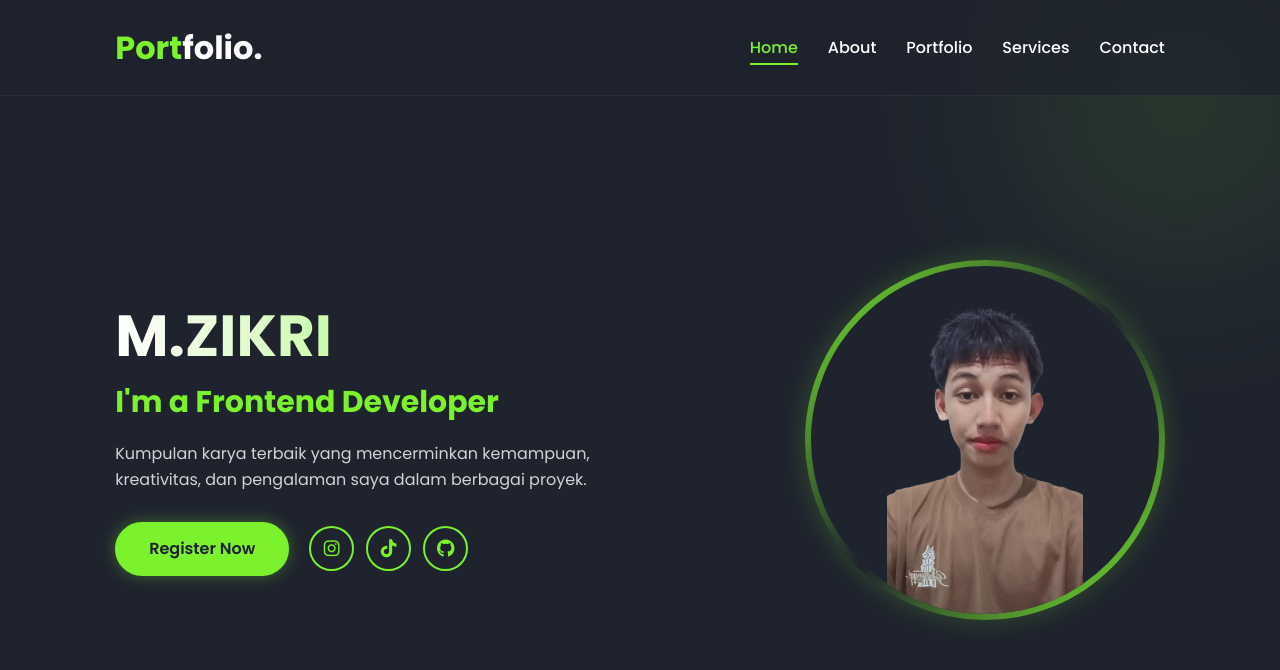
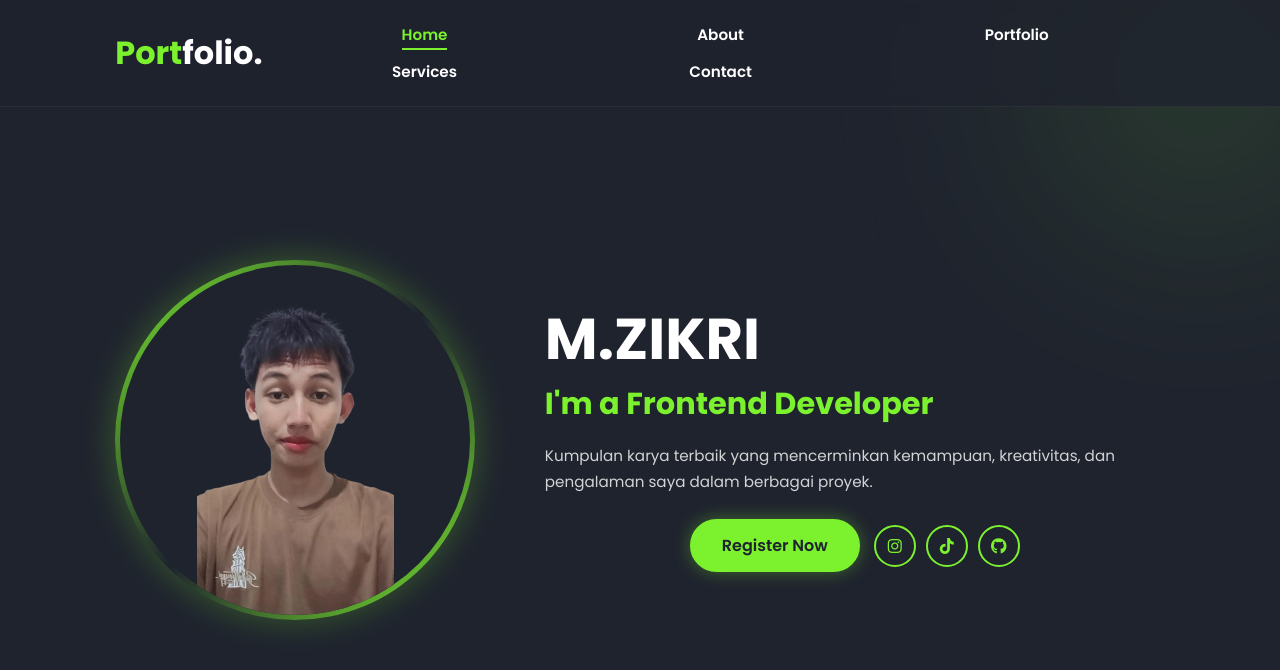
Before and after one commit to trynvexa/sayu, a plain HTML site: page index.html in a window 1280 px wide. Drawn offline with Linux system fonts and the light colour scheme.

Commit message:
mengubah setelan css

```diff
--- a/style.css
+++ b/style.css
@@ -1,5 +1,14 @@
 /* ================= GOOGLE FONT ================= */
 @import url("https://fonts.googleapis.com/css2?family=Poppins:wght@300;400;500;600;700&display=swap");
+
+/* ================= ROOT ================= */
+:root {
+  --dark: #1f232e;
+  --green: #7cf12e;
+  --white: #ffffff;
+  --gray: rgba(255, 255, 255, 0.8);
+  --glass: rgba(31, 35, 46, 0.78);
+}
 
 /* ================= RESET ================= */
 * {
@@ -8,48 +17,42 @@
   box-sizing: border-box;
 }
 
-/* ================= ROOT ================= */
-:root {
-  --dark-color: #1f232e;
-  --dark2-color: #151821;
-  --green-color: #7cf12e;
-  --white-color: #ffffff;
-}
-
-/* ================= GLOBAL ================= */
 html {
   scroll-behavior: smooth;
 }
 
 body {
   font-family: "Poppins", sans-serif;
-  background: var(--dark-color);
-  color: var(--white-color);
-  line-height: 1.6;
+  background: var(--dark);
+  color: var(--white);
   overflow-x: hidden;
   position: relative;
 }
 
-/* BACKGROUND GLOW */
 body::before {
   content: "";
   position: fixed;
-  width: 500px;
-  height: 500px;
-  top: -150px;
-  right: -150px;
+  top: -180px;
+  right: -180px;
+  width: 520px;
+  height: 520px;
   background: radial-gradient(circle, rgba(124, 241, 46, 0.15), transparent 70%);
-  filter: blur(80px);
+  filter: blur(90px);
   z-index: -1;
 }
 
 a {
-  color: var(--white-color);
   text-decoration: none;
+  color: inherit;
 }
 
-section {
-  padding: 90px 9%;
+ul {
+  list-style: none;
+}
+
+img {
+  display: block;
+  width: 100%;
 }
 
 /* ================= NAVBAR ================= */
@@ -58,55 +61,55 @@ section {
   top: 0;
   left: 0;
   width: 100%;
-  padding: 22px 9%;
+  padding: 16px 5%;
   display: flex;
-  justify-content: space-between;
+  flex-direction: column;
   align-items: center;
+  gap: 14px;
+  background: var(--glass);
+  backdrop-filter: blur(12px);
+  border-bottom: 1px solid rgba(255, 255, 255, 0.05);
   z-index: 1000;
-
-  backdrop-filter: blur(12px);
-  background: rgba(31, 35, 46, 0.75);
-  border-bottom: 1px solid rgba(255, 255, 255, 0.05);
 }
 
-/* LOGO */
 .logo {
-  font-size: 32px;
+  font-size: 2rem;
   font-weight: 700;
-  color: var(--green-color);
+  color: var(--green);
 }
 
 .logo span {
-  color: var(--white-color);
+  color: var(--white);
 }
 
-/* MENU */
 .navbar ul {
-  display: flex;
-  align-items: center;
-}
-
-.navbar ul li {
-  list-style: none;
-  margin-left: 30px;
+  width: 100%;
+  display: grid;
+  grid-template-columns: repeat(3, auto);
+  justify-content: center;
+  gap: 12px 22px;
 }
 
 .navbar ul li a {
-  font-size: 16px;
-  font-weight: 500;
+  font-size: 0.95rem;
+  font-weight: 600;
   position: relative;
-  transition: 0.3s;
 }
 
 .navbar ul li a::after {
   content: "";
   position: absolute;
   left: 0;
-  bottom: -6px;
-  width: 0%;
+  bottom: -5px;
+  width: 0;
   height: 2px;
-  background: var(--green-color);
+  background: var(--green);
   transition: 0.3s;
+}
+
+.navbar ul li a:hover,
+.navbar ul li.active a {
+  color: var(--green);
 }
 
 .navbar ul li a:hover::after,
@@ -114,125 +117,39 @@ section {
   width: 100%;
 }
 
-.navbar ul li a:hover,
-.navbar ul li.active a {
-  color: var(--green-color);
-}
-
 /* ================= HOME ================= */
 .home {
   min-height: 100vh;
+  padding: 170px 6% 30px; /* tadi 150px sekarang turun dikit */
   display: flex;
+  flex-direction: column;
   align-items: center;
-  justify-content: space-between;
-  gap: 60px;
-
-  padding: 0 9%;
-  margin-top: 40px;
-}
-/* TEXT */
-.home-info {
-  max-width: 620px;
+  justify-content: flex-start;
+  text-align: center;
+  gap: 18px;
 }
 
-.home-info h1 {
-  font-size: 58px;
-  font-weight: 700;
-  line-height: 1.1;
-  background: linear-gradient(90deg, #fff, #7cf12e);
-  -webkit-background-clip: text;
-  -webkit-text-fill-color: transparent;
-}
-
-.home-info h2 {
-  font-size: 30px;
-  color: var(--green-color);
-  margin: 10px 0 15px;
-}
-
-.home-info p {
-  font-size: 16px;
-  opacity: 0.8;
-  margin-bottom: 30px;
-  max-width: 560px;
-}
-
-/* BUTTON + ICON */
-.btn-sci {
-  display: flex;
-  align-items: center;
-  flex-wrap: wrap;
-  gap: 20px;
-}
-
-.btn {
-  display: inline-block;
-  padding: 12px 32px;
-  border-radius: 40px;
-  background: var(--green-color);
-  border: 2px solid var(--green-color);
-  color: var(--dark-color);
-  font-weight: 600;
-  box-shadow: 0 0 15px rgba(124, 241, 46, 0.35);
-  transition: 0.3s ease;
-}
-
-.btn:hover {
-  background: transparent;
-  color: var(--green-color);
-  transform: translateY(-4px);
-}
-
-.sci {
-  display: flex;
-  gap: 12px;
-}
-
-.sci a {
-  width: 45px;
-  height: 45px;
-  border-radius: 50%;
-  border: 2px solid var(--green-color);
-  display: flex;
-  align-items: center;
-  justify-content: center;
-  color: var(--green-color);
-  font-size: 18px;
-  transition: 0.3s ease;
-}
-
-.sci a:hover {
-  background: var(--green-color);
-  color: var(--dark-color);
-  transform: translateY(-5px);
-  box-shadow: 0 0 15px rgba(124, 241, 46, 0.5);
-}
-
-/* ================= IMAGE ================= */
+/* FOTO */
 .home-img {
-  display: flex;
-  justify-content: center;
-  align-items: center;
+  order: 1;
+  margin-top: 0;
 }
 
 .img-box {
-  width: 360px;
-  height: 360px;
+  width: 210px;
+  height: 210px;
   border-radius: 50%;
-  padding: 6px;
+  padding: 5px;
   background: linear-gradient(135deg, #7cf12e, transparent, #7cf12e);
-  animation: glow 3s infinite alternate;
+  box-shadow: 0 0 35px rgba(124, 241, 46, 0.28);
 }
 
 .img-item {
   width: 100%;
   height: 100%;
   border-radius: 50%;
-  background: var(--dark-color);
-  display: flex;
-  justify-content: center;
-  align-items: center;
   overflow: hidden;
+  background: var(--dark);
 }
 
 .img-item img {
@@ -241,114 +158,113 @@ section {
   object-fit: contain;
 }
 
-/* ================= ANIMATION ================= */
-@keyframes glow {
-  from {
-    box-shadow: 0 0 20px rgba(124, 241, 46, 0.15);
-  }
-  to {
-    box-shadow: 0 0 45px rgba(124, 241, 46, 0.4);
-  }
+/* TEXT */
+.home-info {
+  order: 2;
+  margin-top: 0;
+  max-width: 330px;
 }
 
-/* REVEAL */
-.reveal {
-  opacity: 0;
-  transform: translateY(60px);
-  transition: 1s cubic-bezier(0.22, 1, 0.36, 1);
+.home-info h1 {
+  font-size: 2.2rem;
+  font-weight: 700;
+  line-height: 1.1;
+  margin-bottom: 10px;
 }
 
-.reveal.active {
-  opacity: 1;
-  transform: translateY(0);
+.home-info h2 {
+  font-size: 1.3rem;
+  color: var(--green);
+  margin-bottom: 16px;
 }
 
-/* ================= RESPONSIVE ================= */
+.home-info p {
+  font-size: 0.95rem;
+  color: var(--gray);
+  line-height: 1.7;
+  margin-bottom: 24px;
+}
 
-/* TABLET */
-@media (max-width: 991px) {
+/* BUTTON + ICON */
+.btn-sci {
+  display: flex;
+  flex-wrap: wrap;
+  justify-content: center;
+  align-items: center;
+  gap: 14px;
+}
+
+.btn {
+  padding: 12px 30px;
+  border-radius: 40px;
+  background: var(--green);
+  color: var(--dark);
+  font-weight: 600;
+  border: 2px solid var(--green);
+  box-shadow: 0 0 18px rgba(124, 241, 46, 0.35);
+}
+
+.sci {
+  display: flex;
+  gap: 10px;
+}
+
+.sci a {
+  width: 42px;
+  height: 42px;
+  border-radius: 50%;
+  border: 2px solid var(--green);
+  display: flex;
+  justify-content: center;
+  align-items: center;
+  color: var(--green);
+  font-size: 1rem;
+}
+
+/* ================= DESKTOP ================= */
+@media (min-width: 768px) {
+  .navbar {
+    flex-direction: row;
+    justify-content: space-between;
+    padding: 22px 9%;
+  }
+
+  .navbar ul {
+    width: 100%;
+    display: grid;
+    grid-template-columns: repeat(3, 1fr);
+    justify-items: center;
+    align-items: center;
+    row-gap: 12px;
+    column-gap: 0;
+  }
+
   .home {
-    flex-direction: column;
-    justify-content: center;
-    text-align: center;
-    gap: 25px;
-    padding: 120px 7% 40px;
+    flex-direction: row;
+    justify-content: space-between;
+    text-align: left;
+    padding: 120px 9% 40px;
+    gap: 60px;
   }
 
   .home-info {
-    order: 2;
+    max-width: 620px;
+    margin-top: 0;
   }
 
-  .home-img {
-    order: 1;
+  .home-info h1 {
+    font-size: 3.6rem;
   }
 
-  .home-info p {
-    margin: 0 auto 25px;
+  .home-info h2 {
+    font-size: 1.9rem;
   }
-
   .btn-sci {
     justify-content: center;
   }
 
   .img-box {
-    width: 260px;
-    height: 260px;
+    width: 360px;
+    height: 360px;
   }
 }
-
-/* MOBILE */
-@media (max-width: 480px) {
-  .navbar {
-    padding: 15px 5%;
-    flex-direction: column;
-    align-items: center;
-    gap: 10px;
-  }
-
-  .logo {
-    font-size: 26px;
-  }
-
-  .navbar ul {
-    display: flex;
-    flex-wrap: wrap;
-    justify-content: center;
-    gap: 12px;
-    width: 100%;
-  }
-
-  .navbar ul li {
-    margin: 0;
-  }
-
-  .navbar ul li a {
-    font-size: 14px;
-    white-space: nowrap;
-  }
-}
-
-/* SMALL PHONE */
-@media (max-width: 480px) {
-  .home {
-    padding: 105px 5% 30px;
-    gap: 18px;
-  }
-
-  .img-box {
-    width: 200px;
-    height: 200px;
-  }
-
-  .home-info h1 {
-    font-size: 30px;
-  }
-
-  .home-info h2 {
-    font-size: 18px;
-  }
-
-  .home-info p {
-    font-size: 13px;
-  }
-}
```
